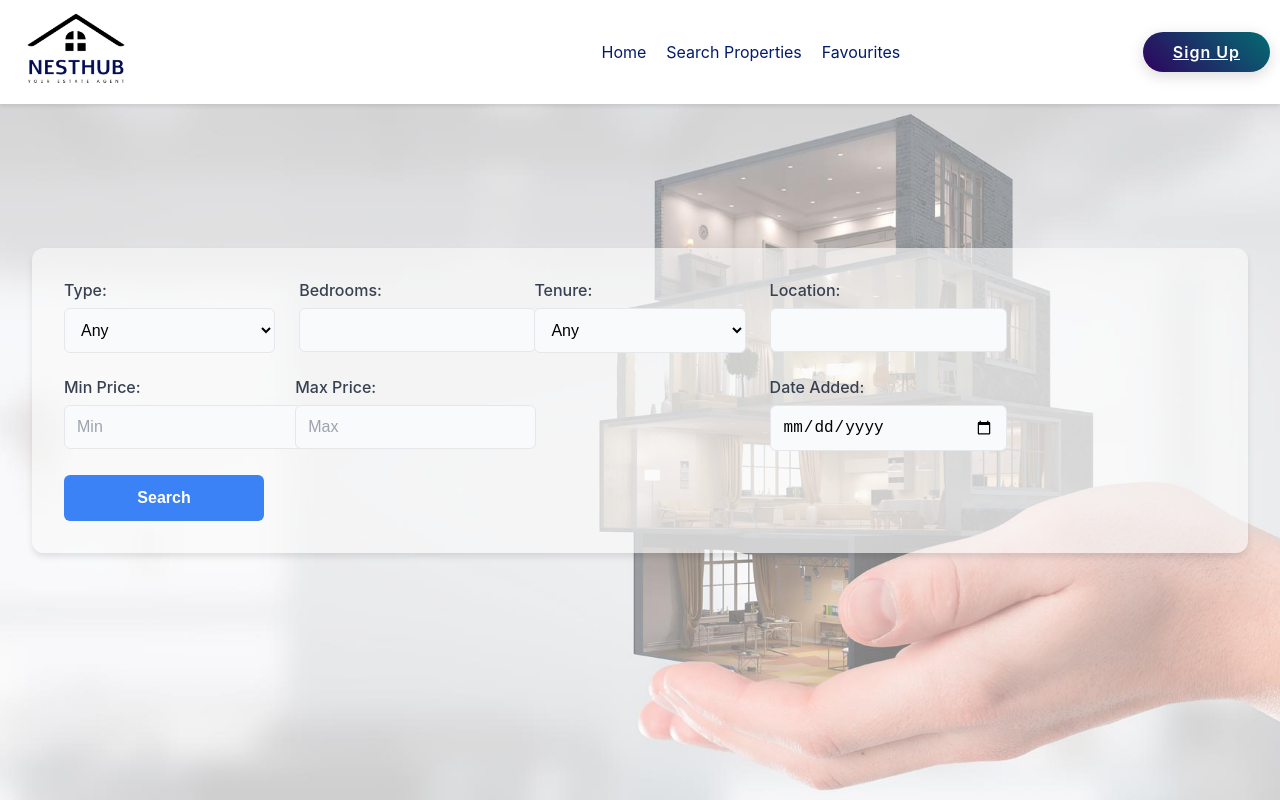
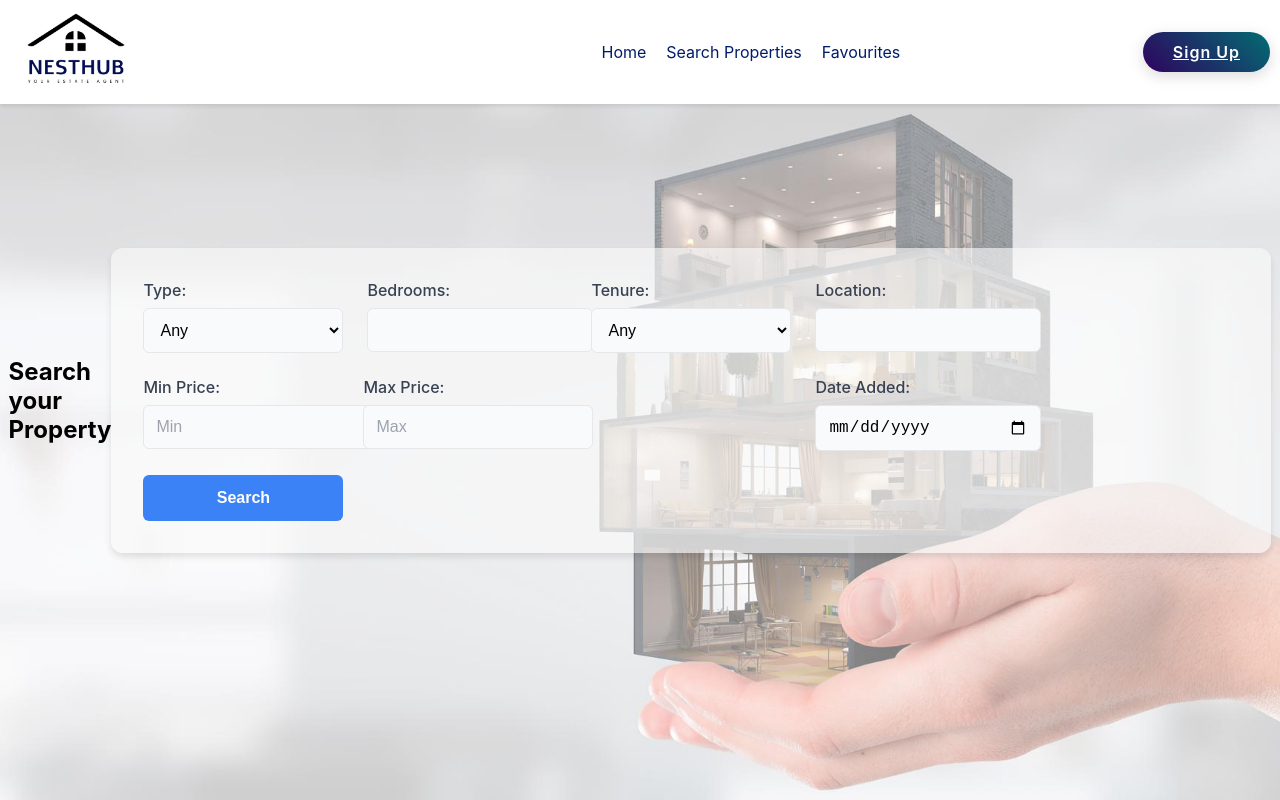
Before and after one commit to MisalSilva/Estate-Agent-Web-Application-ACS-CW11, a React (Create React App) app: page /search in a window 1280 px wide. Built offline with nearby package versions, Linux system fonts and the light colour scheme.

Commit message:
Add heading to Search component for better user guidance

```diff
--- a/src/components/Search.js
+++ b/src/components/Search.js
@@ -56,6 +56,7 @@ const Search = () => {
 
     return (
         <div className='search-container'>
+            <h2>Search your Property</h2>
             <form onSubmit={handleSubmit}>
                 <label>
                     Type:
```
